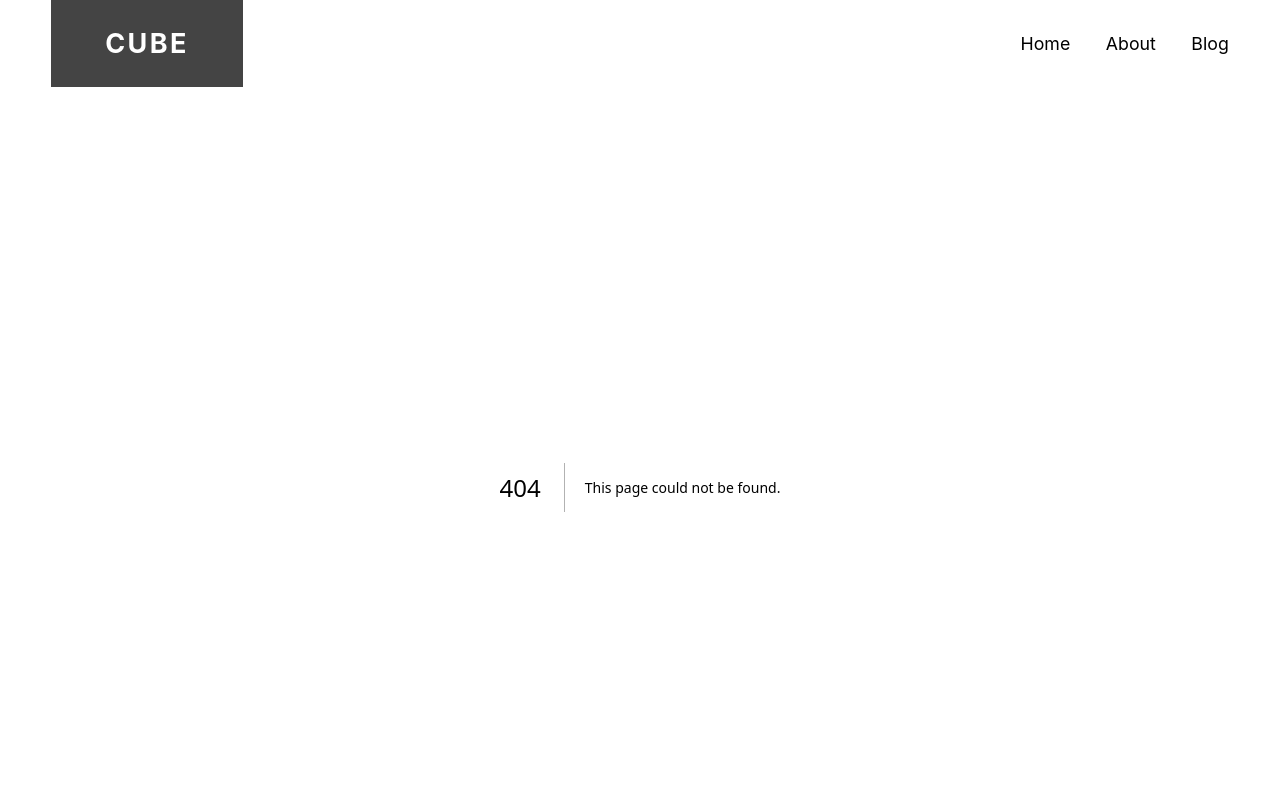
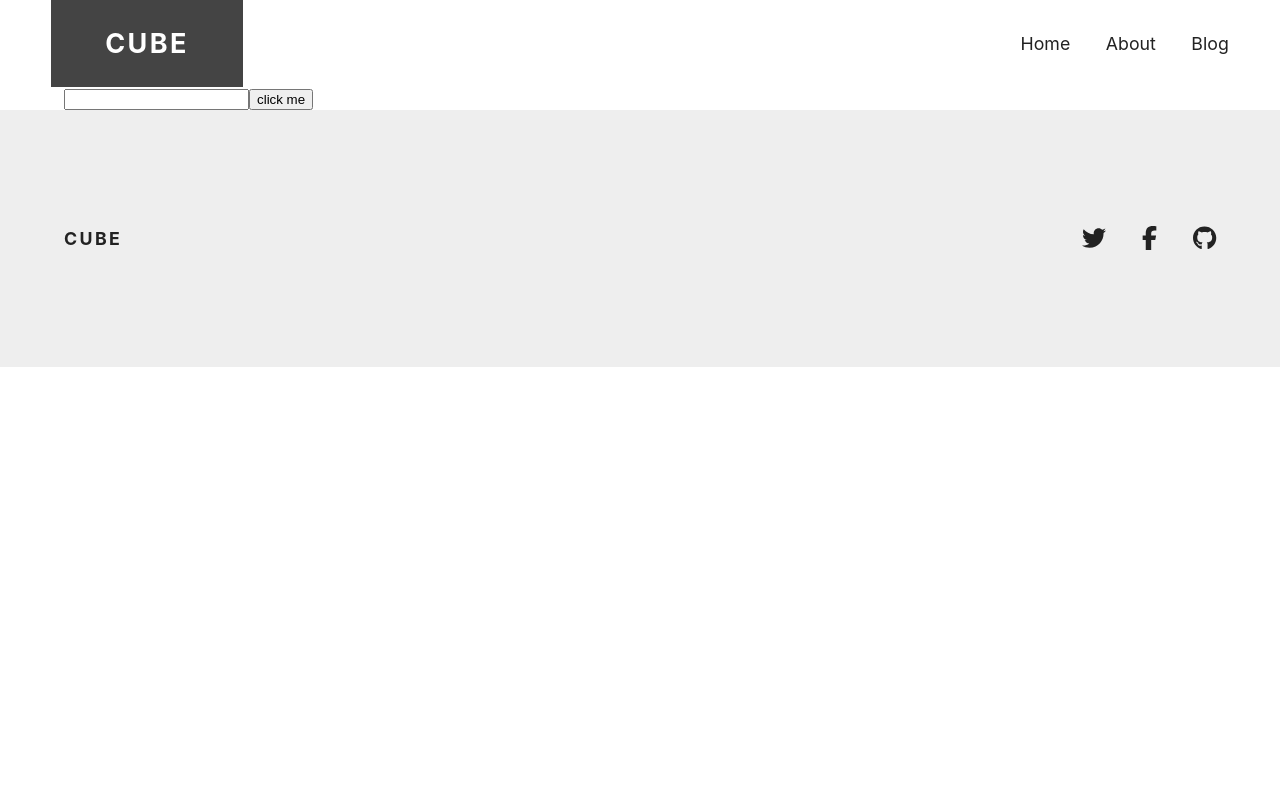
Before and after one commit to itc-s23016/blog2, a Next.js app: page /sample2 in a window 1280 px wide. Before the commit this address had no page. Shown: the top 800 px of the page. Built offline with nearby package versions, Linux system fonts and the light colour scheme.

Commit message:
chapter10
hooks, useState, useRefの使い方を学ぶ。

```diff
--- /dev/null
+++ b/pages/sample2/index.js
@@ -0,0 +1,22 @@
+import { useState, useRef } from 'react'
+const Sample2 = () => {
+  const inputRef = useRef('')
+  const [values, setValues] = useState([])
+  const handleClick = e => {
+    const current = inputRef.current.value
+    setValues(p => [...p, current])
+  }
+
+  return (
+    <>
+      <input type='text' ref={inputRef} />
+      <button onClick={handleClick}>click me </button>
+      <ul>
+        {values.map((v, i) => (
+          <li key={i}>{v}</li>
+        ))}
+      </ul>
+    </>
+  )
+}
+export default Sample2
```
Also changed, not shown: pages/sample1/index.js (added, +13 -0 lines).
